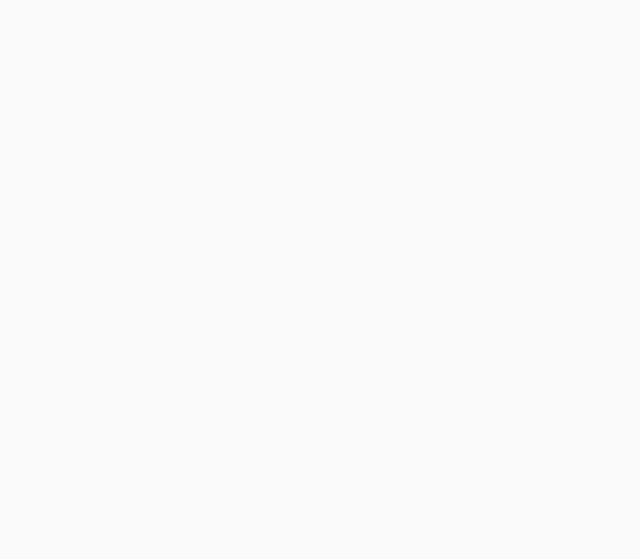
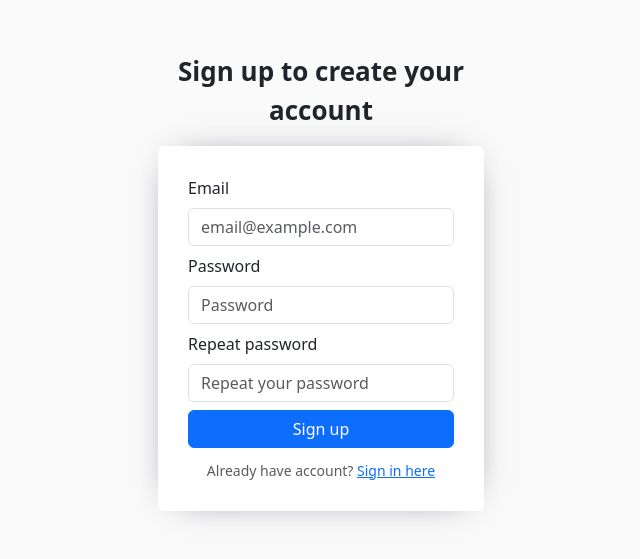
Before and after one commit to kuba00030/Day-Flow-Organizer, a React (Vite) app in the folder client/: page /signup in a window 1280 px wide. Before the commit this address had no page. Shown: the part 119-678 px from the top of the page, without its empty margins (319-959 px from the left). Built offline with nearby package versions, Linux system fonts and the light colour scheme.

Commit message:
Register form created & Log in form fixed

```diff
--- a/client/src/pages/Login.tsx
+++ b/client/src/pages/Login.tsx
@@ -1,56 +1,58 @@
 import { Container } from "react-bootstrap";
+import { Link } from "react-router-dom";
 import Form from "react-bootstrap/Form";
 import Button from "react-bootstrap/Button";
 import ButtonGroup from "react-bootstrap/ButtonGroup";
 import "../styles/custom-container.css";
+import "../styles/login-register-form.css";
 import { FcGoogle } from "react-icons/fc";
 import { FaFacebook, FaTwitter } from "react-icons/fa";
 export default function Login() {
   return (
-    <Container className="login-container" style={{ maxWidth: "350px" }}>
-      <div className="login-welcome-text mb-3">
+    <Container
+      className="login-register-container"
+      style={{ maxWidth: "350px" }}
+    >
+      <div className="login-register-welcome-text mb-3">
         <div>
-          <span className="login-txt-large">Sign in to your account</span>
+          <span className="login-register-txt-large">
+            Sign in to your account
+          </span>
         </div>
         <div>
-          <span className="login-txt-small">
+          <span className="login-register-txt-small">
             to make your tasks management easier icon
           </span>
         </div>
       </div>
-      <Form className="login-form d-flex flex-column gap-2 rounded">
+      <Form className="login-register-form d-flex flex-column gap-2 rounded">
         <Form.Group>
           <Form.Label>Email</Form.Label>
-          <Form.Control
-            type="email"
-            placeholder="email@example.com"
-            className="form-control"
-          />
+          <Form.Control type="email" placeholder="Email@example.com" />
         </Form.Group>
         <Form.Group className="mb-3">
           <Form.Label>Password</Form.Label>
-          <Form.Control
-            type="password"
-            placeholder="password"
-            className="form-control"
-          />
+          <Form.Control type="password" placeholder="Password" />
         </Form.Group>
         <Button className="rounded">Sign in</Button>
         <Form.Text className="text-center">or</Form.Text>
         <ButtonGroup className="d-flex flex-column gap-2">
           <Button className="d-flex flex-row rounded gap-2 bg-light border-0 border-bottom bg-white text-dark align-items-center justify-content-center">
-            <FcGoogle className="login-provider-icon" />
+            <FcGoogle className="login-register-provider-icon" />
             <span>Sign in with Google</span>
           </Button>
           <Button className="d-flex flex-row rounded gap-2 bg-light border-0 border-bottom bg-white text-dark align-items-center justify-content-center">
-            <FaFacebook className="text-primary login-provider-icon" />
+            <FaFacebook className="text-primary login-register-provider-icon" />
             <span>Sign in with Facebook</span>
           </Button>
           <Button className="d-flex flex-row rounded gap-2 bg-light border-0 border-bottom bg-white text-dark align-items-center justify-content-center">
-            <FaTwitter className="text-primary login-provider-icon" />
+            <FaTwitter className="text-primary login-register-provider-icon" />
             <span>Sign in with Twitter</span>
           </Button>
         </ButtonGroup>
+        <Form.Text className="text-center">
+          Don't have the account yet? <Link to="signup">Sign up here.</Link>
+        </Form.Text>
       </Form>
     </Container>
   );
--- /dev/null
+++ b/client/src/pages/Register.tsx
@@ -0,0 +1,45 @@
+import "../styles/custom-container.css";
+import "../styles/login-register-form.css";
+import Form from "react-bootstrap/Form";
+import { Container, Button } from "react-bootstrap";
+import { Link } from "react-router-dom";
+export default function Register() {
+  return (
+    <Container
+      className="login-register-container"
+      style={{ maxWidth: "350px" }}
+    >
+      <div className="login-register-welcome-text mb-3">
+        <div>
+          <span className="login-register-txt-large">
+            Sign up to create your account
+          </span>
+        </div>
+      </div>
+      <Form className="login-register-form d-flex flex-column gap-2 rounded">
+        <Form.Group>
+          <Form.Label>Email</Form.Label>
+          <Form.Control
+            type="email"
+            placeholder="email@example.com"
+          ></Form.Control>
+        </Form.Group>
+        <Form.Group>
+          <Form.Label>Password</Form.Label>
+          <Form.Control type="password" placeholder="Password"></Form.Control>
+        </Form.Group>
+        <Form.Group>
+          <Form.Label>Repeat password</Form.Label>
+          <Form.Control
+            type="password"
+            placeholder="Repeat your password"
+          ></Form.Control>
+        </Form.Group>
+        <Button className="rounded">Sign up</Button>
+        <Form.Text className="text-center">
+          Already have account? <Link to="/">Sign in here</Link>
+        </Form.Text>
+      </Form>
+    </Container>
+  );
+}
--- a/client/src/routing/Router.tsx
+++ b/client/src/routing/Router.tsx
@@ -1,6 +1,7 @@
 import { BrowserRouter, Routes, Route } from "react-router-dom";
 import Dashboard from "../pages/Dashboard";
 import Login from "../pages/Login";
+import Register from "../pages/Register";
 
 export default function Router() {
   return (
@@ -8,6 +9,7 @@ export default function Router() {
       <Routes>
         <Route path="/">
           <Route index element={<Login />} />
+          <Route path="signup" element={<Register />} />
           <Route path="dashboard" element={<Dashboard />} />
         </Route>
       </Routes>
--- a/client/src/styles/custom-container.css
+++ b/client/src/styles/custom-container.css
@@ -2,24 +2,3 @@
   /* max-width: 400px; */
   height: auto;
 }
-.login-form {
-  background-color: white;
-  box-shadow: 0px 0px 38px -20px rgba(66, 68, 90, 1);
-  padding: 30px;
-}
-.login-welcome-text {
-  display: flex;
-  flex-direction: column;
-  text-align: center;
-}
-.login-txt-large {
-  font-size: 26px;
-  font-weight: 700;
-}
-.login-txt-small {
-  font-size: 14px;
-}
-.login-provider-icon {
-  width: 20px;
-  height: 20px;
-}
--- /dev/null
+++ b/client/src/styles/login-register-form.css
@@ -0,0 +1,21 @@
+.login-register-form {
+  background-color: white;
+  box-shadow: 0px 0px 38px -20px rgba(66, 68, 90, 1);
+  padding: 30px;
+}
+.login-register-welcome-text {
+  display: flex;
+  flex-direction: column;
+  text-align: center;
+}
+.login-register-txt-large {
+  font-size: 26px;
+  font-weight: 700;
+}
+.login-register-txt-small {
+  font-size: 14px;
+}
+.login-register-provider-icon {
+  width: 20px;
+  height: 20px;
+}
```
